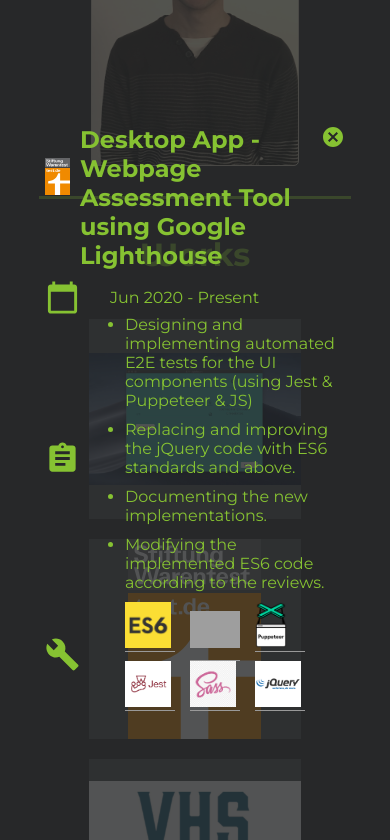
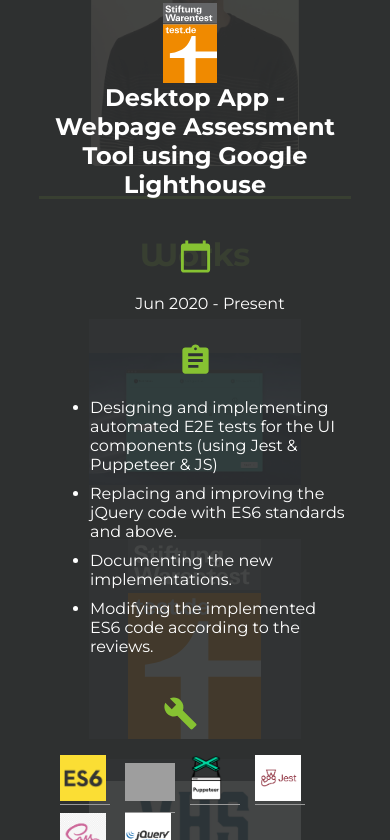
Before and after one commit to nancologist/Portofolio-Website, a Gatsby site in the folder nanco-portfolio/: page /about in a window 390 px wide. Both pictures are taken after a click on the element 194 px from the left and 1536 px from the top of the page. Shown: the part 1118-1958 px from the top of the page. Built offline with nearby package versions, Linux system fonts and the light colour scheme; Gatsby itself is replaced by a stand-in of ours; grey boxes are pictures that could not be loaded; a web font is replaced by a local one.

Commit message:
Restyle modal.

```diff
--- a/nanco-portfolio/src/components/ui-components/AppModal/AppModal.css
+++ b/nanco-portfolio/src/components/ui-components/AppModal/AppModal.css
@@ -1,6 +1,6 @@
 .modal {
     align-items: center;
-    background-color: rgba(107, 110, 112, 0.6);
+    background-color: rgba(107, 110, 112, 0.8);
     border: none;
     display: flex;
     justify-content: center;
@@ -10,6 +10,7 @@
 .modal__content {
     /*width: 70%;*/
     position: relative;
+    color: white;
 }
 
 .modal__close-btn {
@@ -55,6 +56,10 @@
     align-items: center;
 }
 
+.modal__feature__icon {
+    color: var(--primary-color);
+}
+
 .modal__date--text {
     margin-left: 30px;
 }
@@ -84,3 +89,30 @@
     max-width: 100%;
     max-height: 100%;
 }
+
+@media only screen and (max-width: 667px) {
+    .modal {
+    }
+
+    .modal__feature {
+        flex-direction: column;
+        margin-top: 30px;
+    }
+
+    .modal__title {
+        text-align: center;
+        /*margin-top: 10px;*/
+    }
+
+    .modal__feature__icon {
+        margin-bottom: 20px;
+    }
+
+    .modal__date--text {
+        /*margin-left: 0;*/
+    }
+
+    .modal__tasks--list {
+        /*margin-left: 20px;*/
+    }
+}
--- a/nanco-portfolio/src/components/ui-components/AppModal/AppModal.js
+++ b/nanco-portfolio/src/components/ui-components/AppModal/AppModal.js
@@ -24,7 +24,7 @@ const AppModal = (props) => {
                 in={open}
             >
                 <div>
-                    <div className="project__feature modal__title" id="modal-title">
+                    <div className="modal__feature modal__title" id="modal-title">
                         <div className="modal__title__customer-logo">
                             <img
                                 src={project.customer.logo}
@@ -37,8 +37,8 @@ const AppModal = (props) => {
                         <CancelIcon />
                     </div>
                     <div id="modal-description">
-                        <div className="modal__feature project__date">
-                            <CalendarTodayIcon className="project__feature__icon" fontSize="large"/>
+                        <div className="modal__feature modal__date">
+                            <CalendarTodayIcon className="modal__feature__icon" fontSize="large"/>
                             <span className="modal__date--text">{project.date}</span>
                         </div>
                         <div className="modal__feature project__tasks">
```
